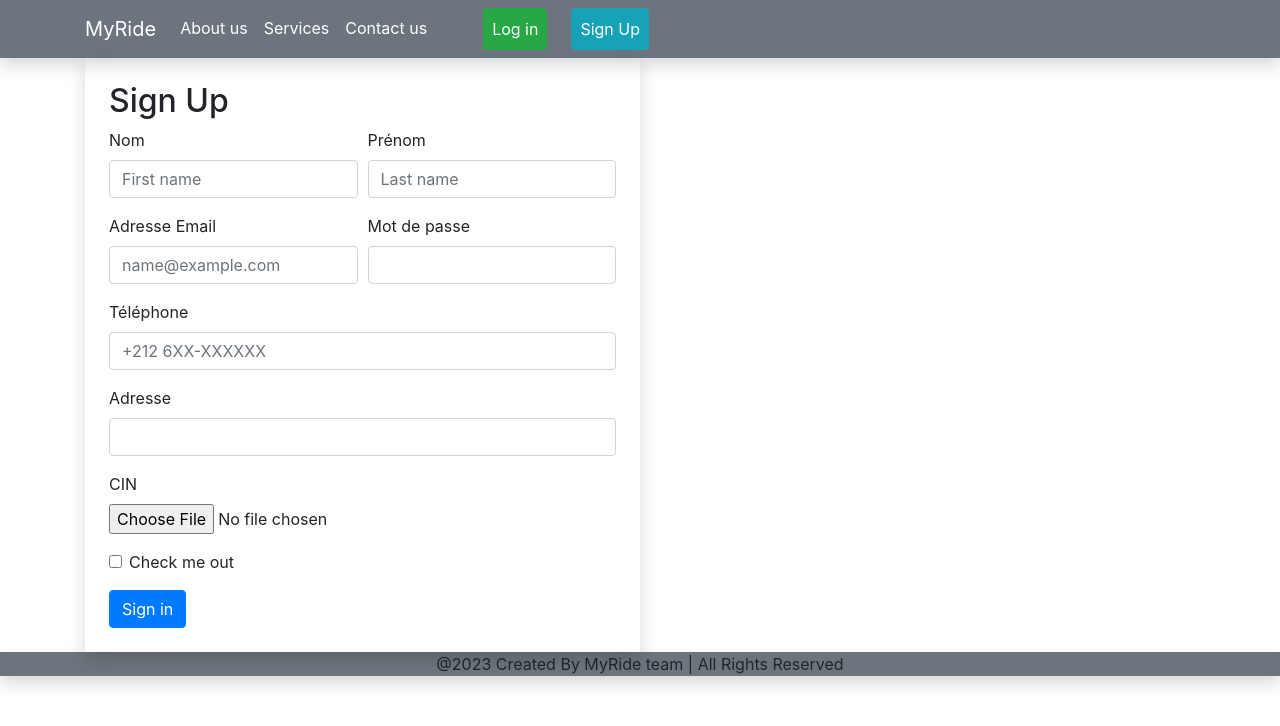
After one commit to azouayibtissam/MyRide-project, a Django app: page /signup in a window 1280 px wide. The commit adds this page. Shown: the top 726 px of the page. Run offline with Django 4.2, Linux system fonts and the light colour scheme.

Commit message:
add forms to html pages

```diff
--- a/MyRide/MyRide/urls.py
+++ b/MyRide/MyRide/urls.py
@@ -19,4 +19,5 @@ from django.urls import path, include
 urlpatterns = [
     path('admin/', admin.site.urls),
     path('', include('startup.urls')),
+    path('__debug__/', include('debug_toolbar.urls')),
 ]
--- a/MyRide/startup/templates/base.html
+++ b/MyRide/startup/templates/base.html
@@ -11,22 +11,28 @@
     <title>Page d'accueil</title>
   </head>
   <body>
-    <nav class="navbar navbar-expand-lg navbar-light  bg-success shadow">
-    <div class="container">
-        <a class="navbar-brand" href="#">MyRide</a>
+    <nav class="navbar navbar-expand-lg navbar-light  bg-secondary shadow">
+    <div class="container text-center">
+        <a class="navbar-brand text-white" href="#">MyRide</a>
         <button class="navbar-toggler" type="button" data-toggle="collapse" data-target="#navbarNav" aria-controls="navbarNav" aria-expanded="false" aria-label="Toggle navigation">
           <span class="navbar-toggler-icon"></span>
         </button>
         <div class="collapse navbar-collapse" id="navbarNav">
           <ul class="navbar-nav">
             <li class="nav-item active">
-              <a class="nav-link" href="#">About us <span class="sr-only">(current)</span></a>
+              <a class="nav-link text-white" href="#">About us <span class="sr-only">(current)</span></a>
             </li>
             <li class="nav-item">
-              <a class="nav-link" href="#">Services</a>
+              <a class="nav-link text-white" href="#">Services</a>
             </li>
             <li class="nav-item">
-              <a class="nav-link" href="#" >Contact us</a>
+              <a class="nav-link text-white" href="#" >Contact us</a>
+            </li>
+            <li class="nav-item active ml-5">
+              <a class="nav-link btn btn-success text-white" href="{% url 'login' %}">Log in</a>
+            </li>
+            <li class="nav-item active ml-4">
+              <a class="nav-link btn btn-info text-white" href="{% url 'signup' %}">Sign Up</a>
             </li>
           </ul>
         </div>
@@ -37,7 +43,7 @@
     <h1>Welcome to MyRide</h1>
     {% endblock %}
     <footer>
-        <p class ="text-center bg-success shadow"> Created By MyRide team | All Rights Reserved</p>
+        <p class ="text-center bg-secondary shadow"> @2023 Created By MyRide team | All Rights Reserved</p>
 
     </footer>
 
--- /dev/null
+++ b/MyRide/startup/templates/signup.html
@@ -0,0 +1,57 @@
+{% extends "base.html" %}
+{% block content %}
+
+<div class="container">
+    <div class="col-lg-6 shadow p-4">
+        <h2>Sign Up</h2>
+        <form>
+            <div class="form-row">
+                <div class="col">
+                    <label for="exampleInputName">Nom</label>
+                    <input type="text" class="form-control" placeholder="First name">
+                </div>
+                <div class="form-group col-md-6">
+                  <label for="exampleInputPrenom">Prénom</label>
+                  <input type="text" class="form-control" placeholder="Last name">
+                </div>
+            </div>
+            <div class="form-row">
+              <div class="form-group col">
+                <label for="inputEmail4">Adresse Email</label>
+                <input type="email" class="form-control" id="inputEmail4" placeholder="name@example.com">
+              </div>
+
+              <div class="form-group col-md-6">
+                <label for="inputPassword4">Mot de passe</label>
+                <input type="password" class="form-control" id="inputPassword4">
+              </div>
+            </div>
+            <div class="form-group">
+                <label for="inputNumTelephone">Téléphone</label>
+                <input type="text" class="form-control" id="inputNumTelephone" placeholder="+212 6XX-XXXXXX">
+              </div>
+            <div class="form-group">
+              <label for="inputAddress">Adresse</label>
+              <input type="text" class="form-control" id="inputAddress">
+            </div>
+            <div class="form-group">
+                <label for="exampleFormControlFile1">CIN</label>
+                <input type="file" class="form-control-file" id="exampleFormControlFile1">
+            </div>
+
+            <div class="form-group">
+              <div class="form-check">
+                <input class="form-check-input" type="checkbox" id="gridCheck">
+                <label class="form-check-label" for="gridCheck">
+                  Check me out
+                </label>
+              </div>
+            </div>
+            <button type="submit" class="btn btn-primary">Sign in</button>
+          </form>
+
+    </div>
+</div>
+
+
+{% endblock %}
--- a/MyRide/startup/urls.py
+++ b/MyRide/startup/urls.py
@@ -1,6 +1,9 @@
 from django import views
 from django.urls import path, include
-from . import views
+from .views import *
 urlpatterns = [
-    path('',views.home_view),
+    path('',home, name="home"),
+    path('login',login, name="login"),
+    path('signup',signup, name="signup"),
+    path('mdp',mdp, name="mdp"),
 ]
--- a/MyRide/startup/views.py
+++ b/MyRide/startup/views.py
@@ -1,5 +1,14 @@
 from django.shortcuts import render
 
 # Create your views here.
-def home_view(request):
+def home(request):
     return render(request, 'home.html')
+
+def login(request):
+    return render(request, 'login.html')
+
+def signup(request):
+    return render(request, 'signup.html')
+
+def mdp(request):
+    return render(request, 'mdp.html')
```
Also changed, not shown: MyRide/MyRide/settings.py (+7 -0 lines), MyRide/startup/templates/home.html (+12 -9 lines), MyRide/startup/templates/login.html (added, +33 -0 lines), MyRide/startup/templates/mdp.html (added, +26 -0 lines).
